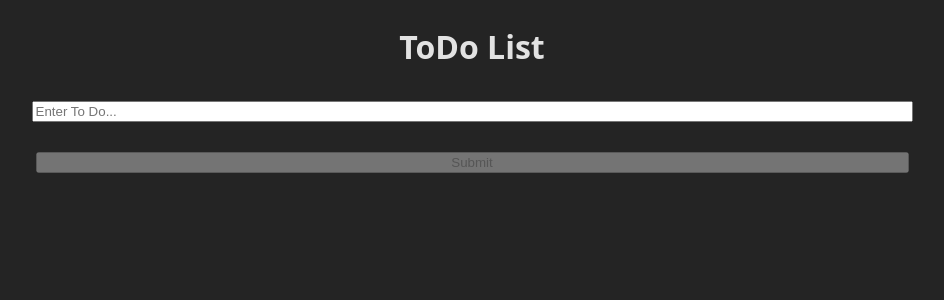
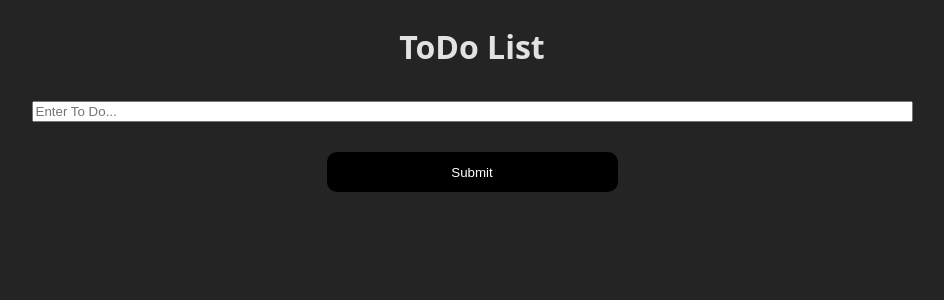
Before and after one commit to kevinneyer/react-typescript, a React (Vite) app: page / in a window 1280 px wide. Shown: the top 300 px of the page, without its empty margins (168-1112 px from the left). Built offline with nearby package versions, Linux system fonts and the light colour scheme.

Commit message:
minor style updates

```diff
--- a/src/App.css
+++ b/src/App.css
@@ -1,5 +1,7 @@
 #root {
-  max-width: 1280px;
+    margin-left: auto;
+    margin-right: auto;
+    max-width: 1280px;
 }
 
 .container {
@@ -13,22 +15,37 @@
 
 input {
     display: block;
-    width: 75%;
     margin-left: auto;
     margin-right: auto;
     margin-top: 30px;
+    width: 75%;
 }
 
+.button {
+    background-color: black;
+    border: transparent;
+    border-radius: 10px;
+    color: white;
+    cursor: pointer;
+    height: 40px;
+    transition: all ease-in-out 200ms;
+    width: 25%;
+}
+
+.button:hover {
+    background-color: white;
+    color: black;
+}
+
+
 .todo-container {
+    align-items: center;
     display: flex;
     flex-direction: column;
     gap: 25px;
-    padding-top: 25px;
-    max-width: 75%;
-    width: 75%;
-    align-items: center;
     margin-left: auto;
     margin-right: auto;
-    /* color: white;
-    height: 600px; */
+    max-width: 75%;
+    padding-top: 25px;
+    width: 75%;
 }
--- a/src/App.tsx
+++ b/src/App.tsx
@@ -33,7 +33,7 @@ function App() {
     const completeHandler = (arg: ToDoInterface): void => {
         let completedItem = todoList.filter(todo => todo.id == arg.id)[0]
         completedItem.isComplete = true;
-        setTodoList([...todoList].splice(arg.id-1, 1, completedItem));
+        setTodoList([...todoList]);
     };
 
     // const toDos = todoList.map((todo: string) => <ListItem title={todo} removeHandler={removeHandler}/>);
@@ -51,14 +51,17 @@ function App() {
                         onChange={inputHandler}
                     />
                     <input
+                        className="button"
                         type="submit"
                         disabled={inputValue.length > 0 ? false : true}
                     />
                 </form>
                 <div className="todo-container">
-                    {todoList.map((todo: ToDoInterface) => {
-                        return <ListItem todo={todo} completeHandler={completeHandler} removeHandler={removeHandler}/>;
-                    })}
+                    {
+                        todoList.map((todo: ToDoInterface) => {
+                            return <ListItem todo={todo} completeHandler={completeHandler} removeHandler={removeHandler}/>;
+                        })
+                    }
                 </div>
             </div>
         </>
--- a/src/ListItem.css
+++ b/src/ListItem.css
@@ -1,18 +1,18 @@
 .box {
+    border-color: white;
     border-radius: 10px;
+    border-style: solid;
     border-width: 2px;
-    border-color: white;
-    border-style: solid;
     display: flex;
     padding: 20px;
     width: inherit;
 }
 
 .active-box {
+    border-color: green;
     border-radius: 10px;
+    border-style: solid;
     border-width: 2px;
-    border-color: green;
-    border-style: solid;
     color: green;
     display: flex;
     padding: 20px;
@@ -20,7 +20,7 @@
 }
 
 .button-container {
-    margin-left: auto;
     display: flex;
     gap: 5px;
+    margin-left: auto;
 }
```
